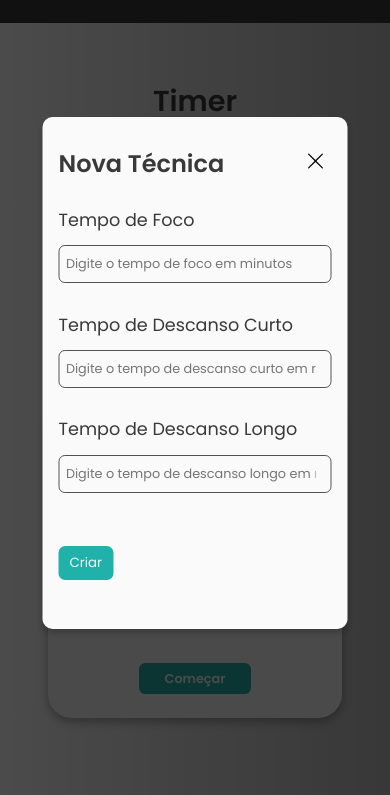
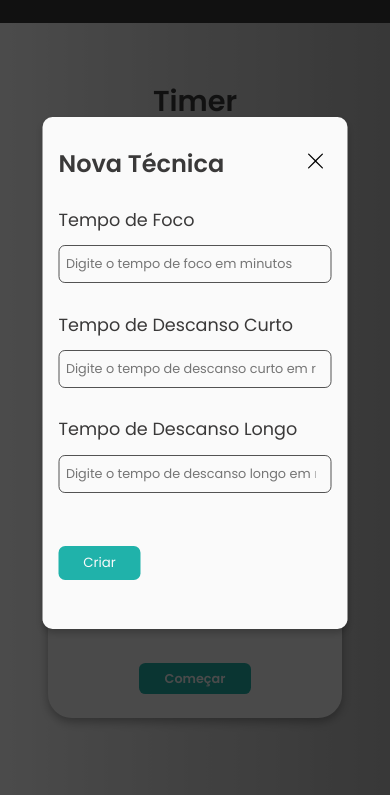
Before and after one commit to guilherme-eira/time-optimizer, a website with bundled scripts: page html/timer.html in a window 390 px wide. Both pictures are taken after a click on the button "Adicionar Técnica". Shown: the part 49-844 px from the top of the page. Built offline with nearby package versions, Linux system fonts and the light colour scheme; a web font is replaced by a local one.

Commit message:
style: update button size

```diff
--- a/css/pages/timer.css
+++ b/css/pages/timer.css
@@ -312,6 +312,10 @@
         justify-content: center;
     }
 
+    .send-strategy-button {
+        width: 30%;
+    }
+
     .cycles {
         gap: 1em;
     }
```
